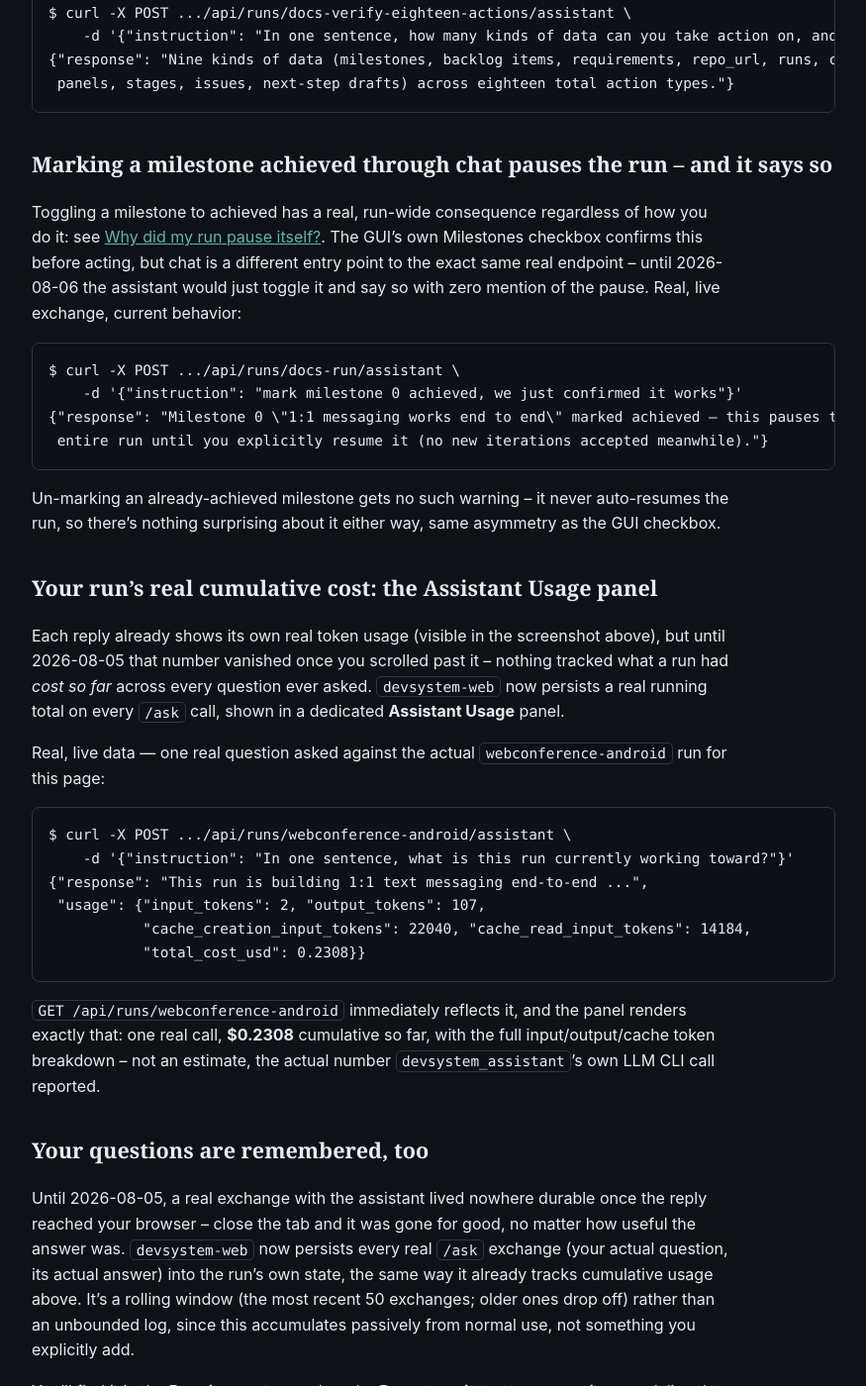
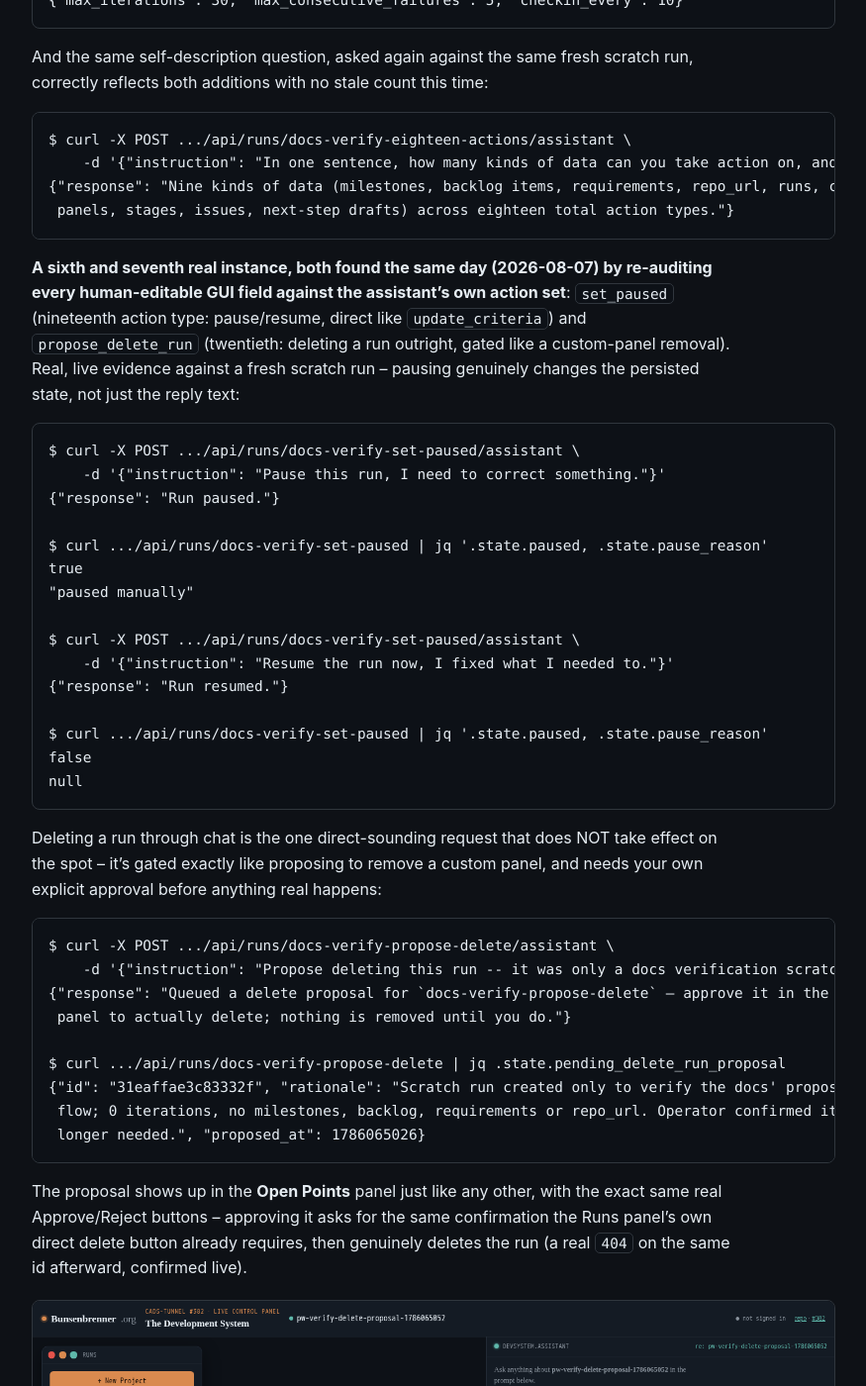
Before and after one commit to scimbe/CADS-devsystem-docs, a Jekyll site: the page built from _how-to/ask-the-assistant.md, in a window 1280 px wide and 1400 px high, scrolled down 5372 px. Shown: the whole window at 99% size, without its empty margins (322-1197 px from the left). Built offline with Jekyll 4.4.1, drawn with Linux system fonts in a browser that asks for light colours; some of the changed text lies outside the part shown.

Commit message:
how-to: document set_paused and propose_delete_run (20 action types)
Two more real actions shipped since the last docs firing:
set_paused (CADS-devsystem@cdf7829, direct, pause/resume) and
propose_delete_run (CADS-devsystem@f06b2ba, proposal-gated -- the
one destructive/irreversible exception, same trust model as
custom-panel removal). Updated the "Direct" and "Propose, then
approve" category lists, and continued the page's own established
narrative with real evidence: a pause/resume round trip confirmed
via the real persisted state, and a real delete proposal created,
shown, and confirmed as genuinely deleting the run only after
approval (a real 404 afterward).

One real screenshot, captured live via Playwright against the real
redeployed container: the Open Points panel rendering an actual
delete-run proposal with its real rationale and Approve/Reject
buttons.

Hermetic Jekyll build clean (jekyll/jekyll:4, done in 1.722s, no
errors); root-owned _site/.jekyll-cache cleaned via a throwaway
debian container.

Co-Authored-By: Claude Sonnet 5 <noreply@anthropic.com>
Claude-Session: https://claude.ai/code/session_018FkngvdKnmVcAT84EZe7Ur

````diff
--- a/_how-to/ask-the-assistant.md
+++ b/_how-to/ask-the-assistant.md
@@ -39,15 +39,20 @@ security control), splits into three real categories:
 
 1. **Direct**: milestones, backlog items, requirements (including individual acceptance criteria),
    `repo_url`, creating a whole new run, a role's fill mode (dedicated/auction, in the Roles panel),
-   and this run's own abort criteria (max iterations, max consecutive failures, check-in cadence) --
-   applied immediately when you ask for one, no gate. The last two are deliberate parity with what a
-   human already has in the GUI, not a new risk: both real endpoints already bounds-check the values
-   themselves, and neither gets an extra confirmation dialog on the human path either.
+   this run's own abort criteria (max iterations, max consecutive failures, check-in cadence), and
+   pausing/resuming this run -- applied immediately when you ask for one, no gate. These are
+   deliberate parity with what a human already has in the GUI, not a new risk: the real endpoints
+   already bounds-check the criteria values, and none of these four get an extra confirmation dialog
+   on the human path either. Pause/resume is also fully reversible either direction -- asking to
+   pause, then resume, is a genuine no-op.
 2. **Propose, then you approve or reject**: a custom panel (add/edit/remove), a new pipeline stage,
-   or a GitHub issue -- queued in a real pending list, never applied on the spot. See [How the
-   pipeline proposes and grows its own stages]({{ '/explanation/self-optimizing-pipeline/' |
-   relative_url }}) and [Add, propose, and remove custom panels]({{ '/how-to/manage-custom-panels/'
-   | relative_url }}).
+   a GitHub issue, or deleting this run outright -- queued in a real pending list, never applied on
+   the spot. Deleting a run is the one exception to "direct" above being safe by default: unlike
+   pause/resume, it's permanent and irreversible, so it gets the same gate custom-panel removal
+   already has, including the identical confirmation dialog a human's own direct delete button
+   shows. See [How the pipeline proposes and grows its own stages]({{
+   '/explanation/self-optimizing-pipeline/' | relative_url }}) and [Add, propose, and remove custom
+   panels]({{ '/how-to/manage-custom-panels/' | relative_url }}).
 3. **Propose, then you edit or delete directly, no approval step**: a draft next-step option at a
    paused checkpoint -- advice, not an action, so there's nothing to approve. See [Work through a
    run's open points]({{ '/how-to/work-through-open-points/' | relative_url }}).
@@ -194,6 +199,60 @@ $ curl -X POST .../api/runs/docs-verify-eighteen-actions/assistant \
  panels, stages, issues, next-step drafts) across eighteen total action types."}
 ```
 
+**A sixth and seventh real instance, both found the same day (2026-08-07) by re-auditing every
+human-editable GUI field against the assistant's own action set**: `set_paused` (nineteenth action
+type: pause/resume, direct like `update_criteria`) and `propose_delete_run` (twentieth: deleting a
+run outright, gated like a custom-panel removal). Real, live evidence against a fresh scratch run --
+pausing genuinely changes the persisted state, not just the reply text:
+
+```
+$ curl -X POST .../api/runs/docs-verify-set-paused/assistant \
+    -d '{"instruction": "Pause this run, I need to correct something."}'
+{"response": "Run paused."}
+
+$ curl .../api/runs/docs-verify-set-paused | jq '.state.paused, .state.pause_reason'
+true
+"paused manually"
+
+$ curl -X POST .../api/runs/docs-verify-set-paused/assistant \
+    -d '{"instruction": "Resume the run now, I fixed what I needed to."}'
+{"response": "Run resumed."}
+
+$ curl .../api/runs/docs-verify-set-paused | jq '.state.paused, .state.pause_reason'
+false
+null
+```
+
+Deleting a run through chat is the one direct-sounding request that does NOT take effect on the
+spot -- it's gated exactly like proposing to remove a custom panel, and needs your own explicit
+approval before anything real happens:
+
+```
+$ curl -X POST .../api/runs/docs-verify-propose-delete/assistant \
+    -d '{"instruction": "Propose deleting this run -- it was only a docs verification scratch run and is no longer needed."}'
+{"response": "Queued a delete proposal for `docs-verify-propose-delete` — approve it in the Runs
+ panel to actually delete; nothing is removed until you do."}
+
+$ curl .../api/runs/docs-verify-propose-delete | jq .state.pending_delete_run_proposal
+{"id": "31eaffae3c83332f", "rationale": "Scratch run created only to verify the docs' propose-delete
+ flow; 0 iterations, no milestones, backlog, requirements or repo_url. Operator confirmed it is no
+ longer needed.", "proposed_at": 1786065026}
+```
+
+The proposal shows up in the **Open Points** panel just like any other, with the exact same real
+Approve/Reject buttons -- approving it asks for the same confirmation the Runs panel's own direct
+delete button already requires, then genuinely deletes the run (a real `404` on the same id
+afterward, confirmed live).
+
+<figure>
+<img src="{{ '/assets/img/howto-ask-assistant/04-delete-run-proposal.png' | relative_url }}" alt="The Open Points panel showing a real delete-run proposal with its rationale and real Approve/Reject buttons">
+<figcaption>A real proposal, waiting for a real decision -- same treatment as every other proposal kind, nothing shortcut for being chat-originated.</figcaption>
+</figure>
+
+The same self-description question, asked again, now correctly says "twenty total action types."
+([CADS-devsystem@cdf7829](https://github.com/scimbe/CADS-devsystem/commit/cdf7829),
+[CADS-devsystem@f06b2ba](https://github.com/scimbe/CADS-devsystem/commit/f06b2ba))
+
 ## Marking a milestone achieved through chat pauses the run -- and it says so
 
 Toggling a milestone to achieved has a real, run-wide consequence regardless of how you do it: see
````
Also changed, not shown: assets/img/howto-ask-assistant/04-delete-run-proposal.png (added).
